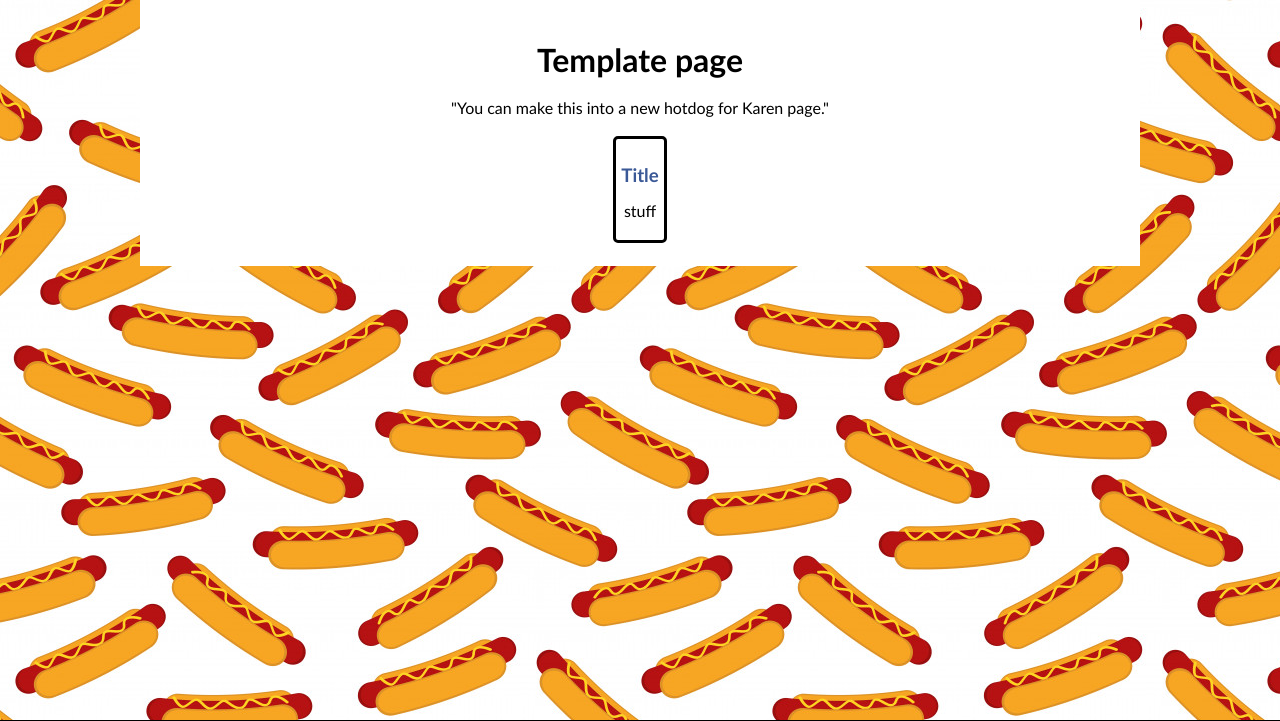
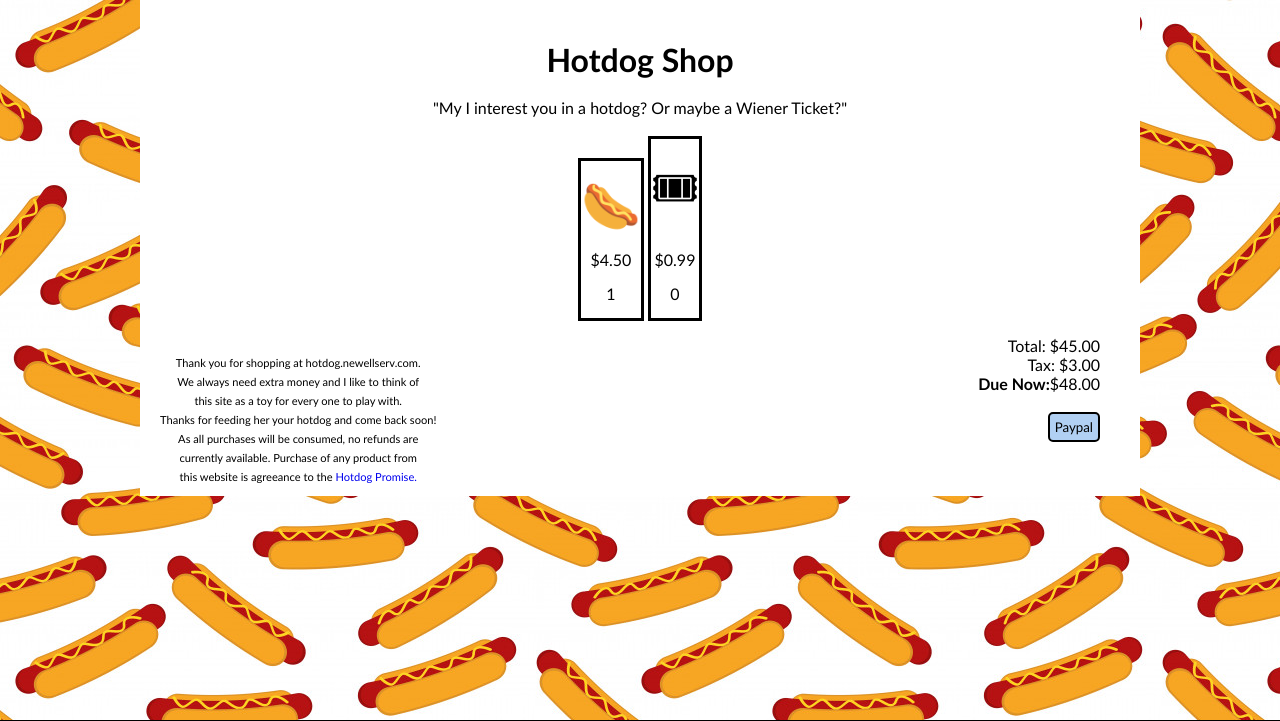
Before and after one commit to NewellServ/hotdog, a PHP site: page /buy.php in a window 1280 px wide. Shown: the part 40-761 px from the top of the page. Run offline with PHP 8.4, Linux system fonts and the light colour scheme.

Commit message:
todays edits

```diff
--- a/buy.php
+++ b/buy.php
@@ -11,19 +11,51 @@
 <body>
     <div class="wrapper">
 
-      <h1>Template page</h1>
+      <h1>Hotdog Shop</h1>
       <br />
       <aside class="">
-        "You can make this into a new hotdog for Karen page."
+        "My I interest you in a hotdog? Or maybe a Wiener Ticket?"
       </aside>
       <br />
 
-      <section>
-          <article class="">
-              <h3>Title</h3>
-              <p>stuff</p>
-          </article>
-      </section>
+      <div class="shopContainer">
+          <div class="shopLeft">
+              <p><font size="10">🌭</font></p>
+              <p>$4.50</p>
+          </div>
+          <div class="shopRight">
+              <p>1</p>
+          </div>
+      </div>
+      <div class="shopContainer">
+          <div class="shopLeft">
+              <p><font size="10">🎟</font></p>
+              <p>$0.99</p>
+          </div>
+          <div class="shopRight">
+              <p>0</p>
+          </div>
+      </div>
+      <div class="shopBottomContainer">
+          <p style="float: left ;">
+             <small><small>Thank you for shopping at hotdog.newellserv.com.  <br />
+                            We always need extra money and I like to think of<br />
+                            this site as a toy for every one to play with.  <br />
+                            Thanks for feeding her your hotdog and come back soon!<br />
+                            As all purchases will be consumed, no refunds are<br />
+                            currently available.  Purchase of any product from<br />
+                            this website is agreeance to the <a href="promise.php" target="_blank">Hotdog Promise.</a></small></small>
+          </p>
+          <p style="text-align: right; padding-right: 20px ;">
+              Total: $45.00<br />
+              Tax: $3.00<br />
+              <b>Due Now:</b>$48.00<br />
+              <br />
+              <button type="button" name="button">Paypal</button>
+              <br />
+              <br />
+          </p>
+      </div>
     </div>
     <br /><br />
   </body>
--- a/css/style.css
+++ b/css/style.css
@@ -232,6 +232,22 @@ img {
     color: white ;
 }
 
+
+.shopContainer {
+    border: solid ;
+    display: inline-block;
+
+
+}
+
+.shopLeft {
+    float:left ;
+    min-width: 60%;
+}
+
+
+
+
 @media only screen and (min-width: 768px) {
   article {
     display: inline-block;
--- a/header.php
+++ b/header.php
@@ -24,7 +24,7 @@
                 <ul>
                     <li><a href="public.php">PubG</a></li>
                     <li><a href="private.php">MyDogs</a></li>
-                    <li><a href="mail.php">Mail</a></li>
+                    <li><a href="mail.php">Letters</a></li>
                     <li><a href="includes/logout.inc.php">Logout</a></li>
                 </ul>
                 <?php
--- a/promise.php
+++ b/promise.php
@@ -19,7 +19,7 @@
       <section>
           <article class="">
               <h3>We agree on the following...</h3>
-              <p>Look, I don't want to screw you and I know you don't want to screw me.  We mutually agree to try and not fuck each other over.  You buy the hotdog, I'll feed it to her and give you a picture of it.</p>
+              <p>Look, I don't want to screw you and I know you don't want to screw me.  We mutually agree to try and not screw each other over.  You buy the hotdog, I'll feed it to her and give you a picture of it.</p>
               <p>Hotdog-purchase to hotdog-consumption may be an extended wait, your spot is saved in line.</p>
               <p>Love letters that are tasteful, funny, or complimentory will be passed on!  Letters that are not will be moderated.</p>
 
```
Also changed, not shown: changelog.php (+15 -2 lines).
